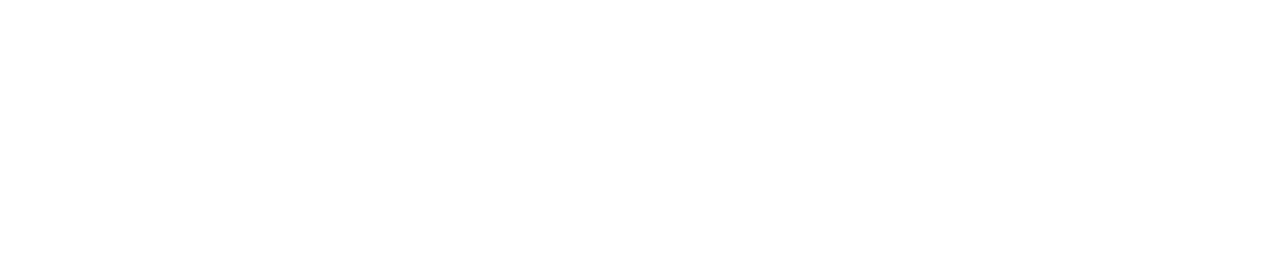
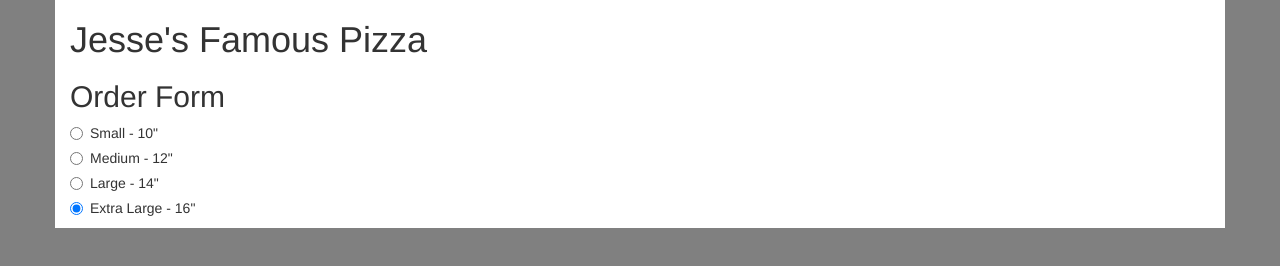
Before and after one commit to JBryan22/pizza-shop, a plain HTML site: page index.html in a window 1280 px wide. Drawn offline with nearby package versions, Linux system fonts and the light colour scheme.

Commit message:
Add radio buttons to page

```diff
--- a/css/styles.css
+++ b/css/styles.css
@@ -0,0 +1,7 @@
+body {
+  background-color: grey;
+}
+
+.container {
+  background-color: white;
+}
--- a/index.html
+++ b/index.html
@@ -13,6 +13,40 @@
     <title>Tic-Tac-Toe</title>
   </head>
   <body>
+    <div class="container">
+      <header>
+        <h1>Jesse's Famous Pizza</h1>
+      </header>
+      <main>
+        <h2>Order Form</h2>
 
+        <form id="order-form">
+          <div class="radio">
+            <label>
+              <input type="radio" name="size" value="small" checked>
+              Small - 10"
+            </label>
+          </div>
+          <div class="radio">
+            <label>
+              <input type="radio" name="size" value="medium" checked>
+              Medium - 12"
+            </label>
+          </div>
+          <div class="radio">
+            <label>
+              <input type="radio" name="size" value="large" checked>
+              Large - 14"
+            </label>
+          </div>
+          <div class="radio">
+            <label>
+              <input type="radio" name="size" value="xlarge" checked>
+              Extra Large - 16"
+            </label>
+          </div>
+        </form>
+      </main>
+    </div>
   </body>
 </html>
```
